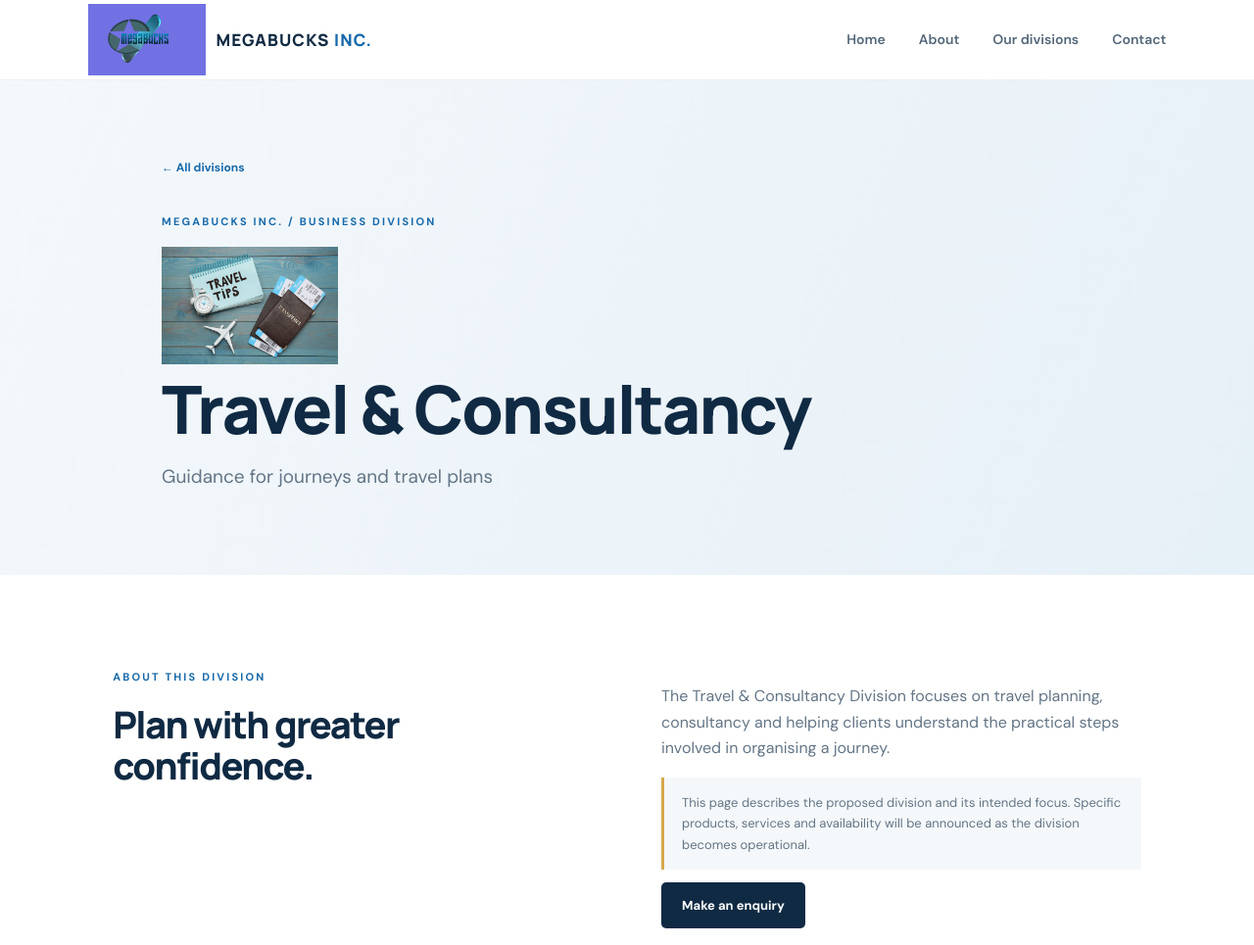
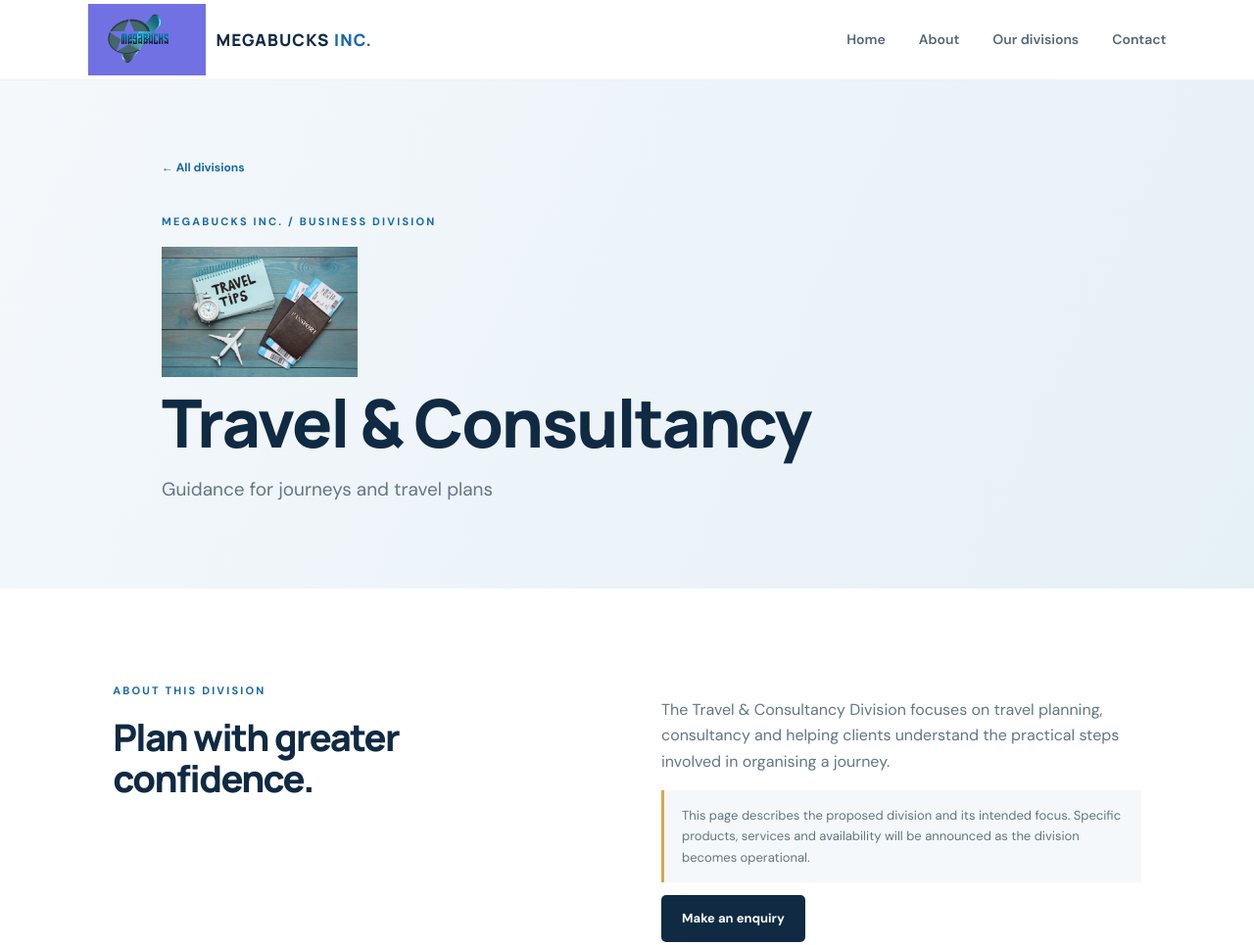
Before and after one commit to theprolificemma2729-bot/megabucks-inc-website, a plain HTML site: page travel.html in a window 1280 px wide. Shown: the top 965 px of the page at 98% size. Drawn offline with Linux system fonts and the light colour scheme.

Commit message:
Update travel.html

```diff
--- a/travel.html
+++ b/travel.html
@@ -14,7 +14,7 @@
   </header>
   <main>
     <section class="division-hero">
-      <div class="division-hero-inner"><a class="back-link" href="index.html#divisions">← All divisions</a><p class="eyebrow">Megabucks Inc. / Business division</p><img src = "travel.jpg" alt = "logo" class = "logo" width = "180px" /><h1>Travel & Consultancy</h1><p class="division-subtitle">Guidance for journeys and travel plans</p></div>
+      <div class="division-hero-inner"><a class="back-link" href="index.html#divisions">← All divisions</a><p class="eyebrow">Megabucks Inc. / Business division</p><img src = "travel.jpg" alt = "logo" class = "logo" width = "200px" /><h1>Travel & Consultancy</h1><p class="division-subtitle">Guidance for journeys and travel plans</p></div>
     </section>
     <section class="section division-detail">
       <div><p class="eyebrow">About this division</p><h2>Plan with greater confidence.</h2></div>
```
